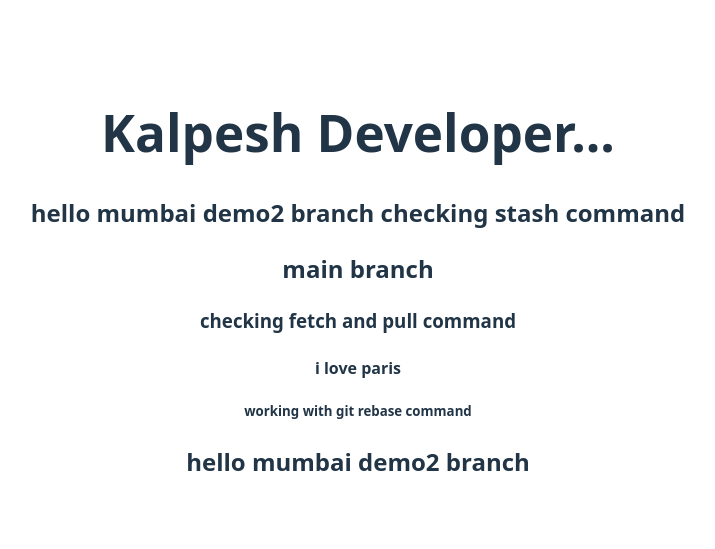
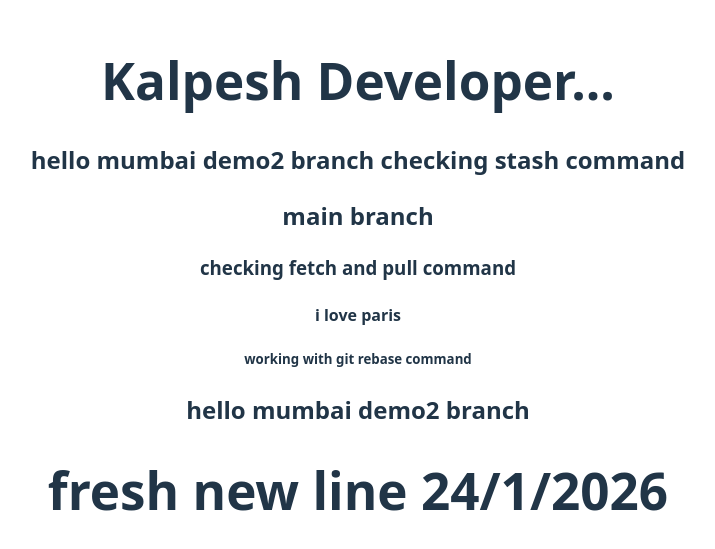
Before and after one commit to Kalpeshsr3/my-react-app, a React (Vite) app in the folder my-react-app/: page / in a window 1280 px wide. Shown: the part 115-664 px from the top of the page, without its empty margins (282-997 px from the left). Built offline with nearby package versions, Linux system fonts and the light colour scheme.

Commit message:
new fresh line added  24/1/2026 added

```diff
--- a/my-react-app/src/App.jsx
+++ b/my-react-app/src/App.jsx
@@ -15,6 +15,7 @@ function App() {
          <h4>i love paris</h4>
          <h5>working with git rebase command</h5>
         <h2>hello mumbai demo2 branch</h2>
+        <h1>fresh new line 24/1/2026</h1>
       </div>
 
     </>
```
